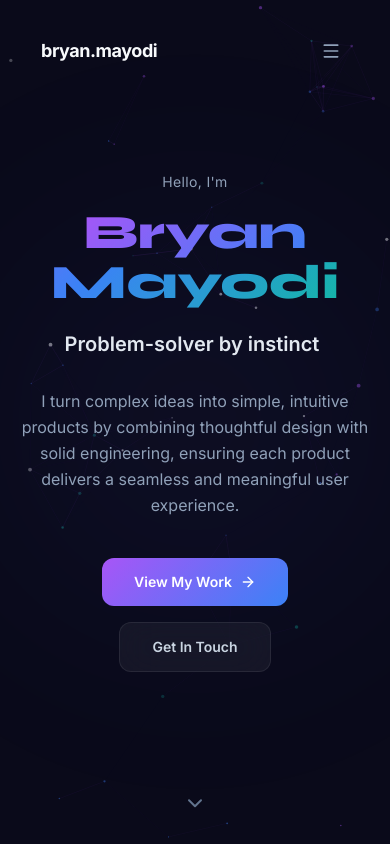
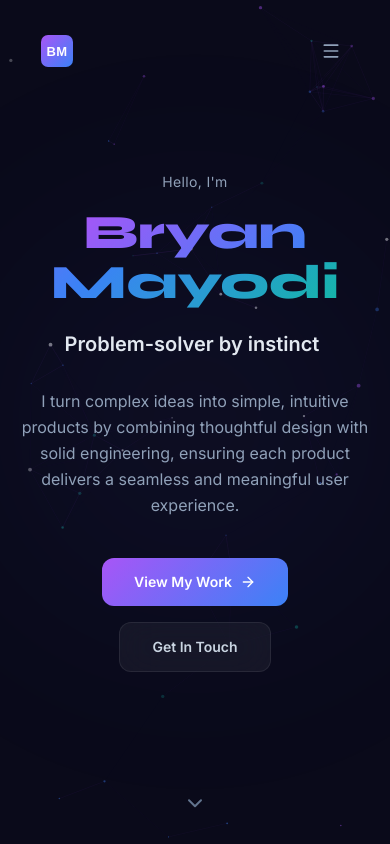
Before and after one commit to milk-in-a-bag/bryan-mayodi, a React (Vite) app: page / in a window 390 px wide. Shown: the top 844 px of the page. Built offline with nearby package versions, Linux system fonts and the light colour scheme.

Commit message:
fix navbar on smaller screens

```diff
--- a/src/components/Navbar.tsx
+++ b/src/components/Navbar.tsx
@@ -98,7 +98,10 @@ export function Navbar() {
               onClick={(e) => handleNavClick(e, "#home")}
               className="font-heading text-lg font-bold tracking-tight text-slate-50 hover:text-neon-purple transition-colors"
             >
-              bryan<span className="text-neon-purple">.</span>mayodi
+              <span className="hidden sm:inline">
+                bryan<span className="text-neon-purple"></span>mayodi
+              </span>
+              <img src="/favicon.svg" alt="BM" className="sm:hidden w-8 h-8" />
             </a>
 
             {/* Desktop nav */}
```
